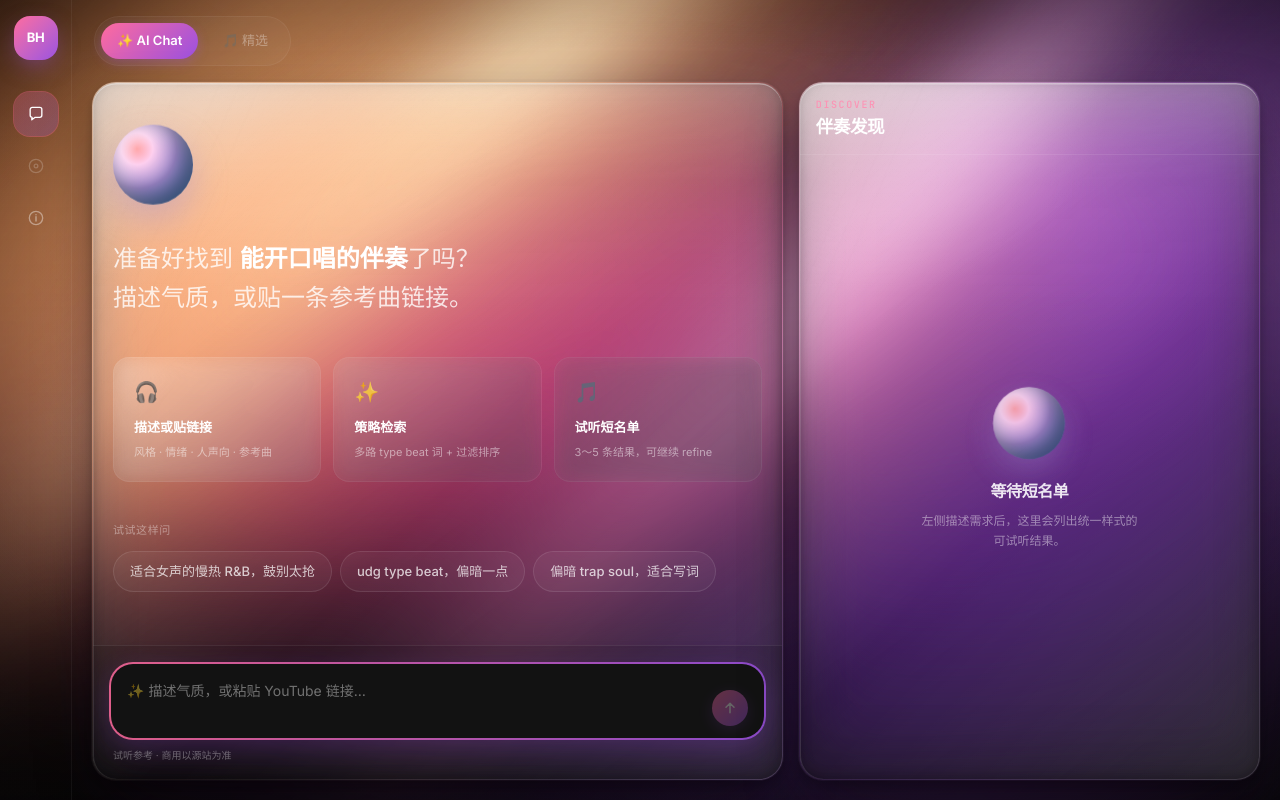
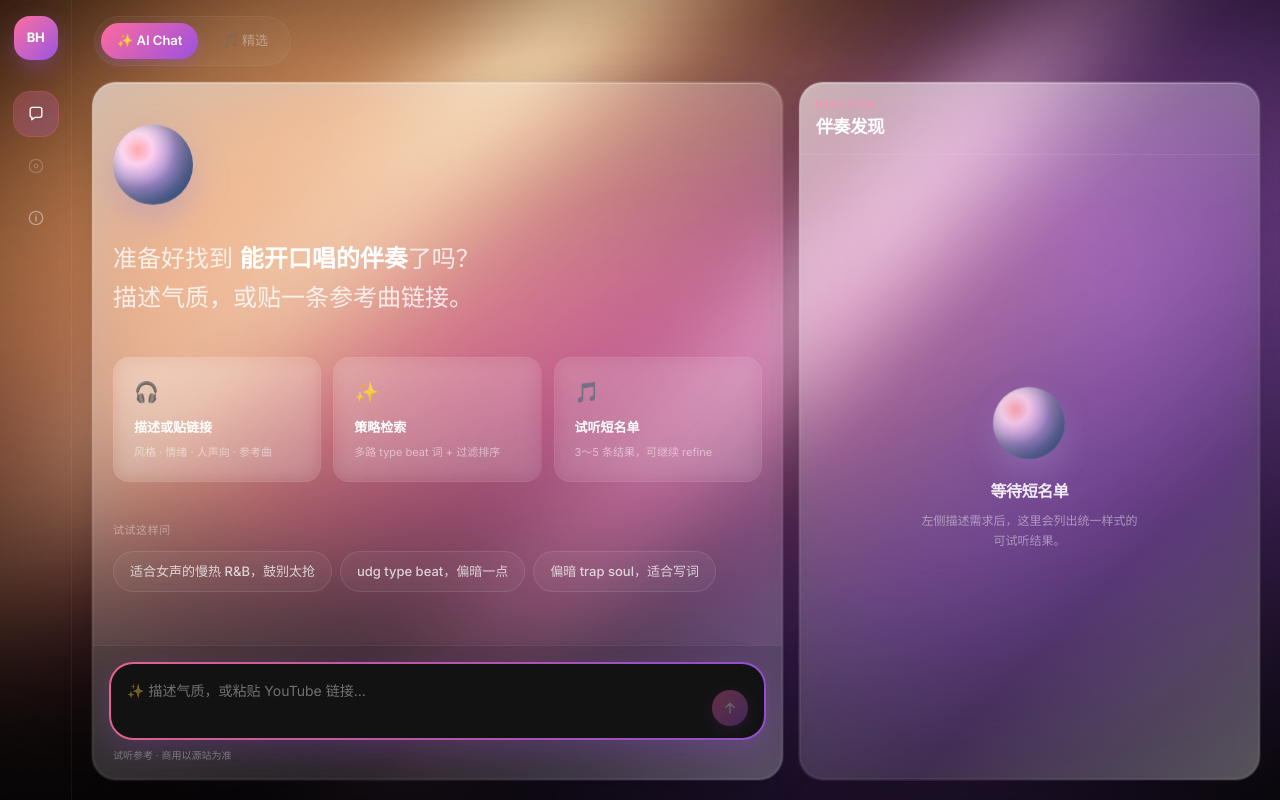
Before and after one commit to wax0629/waxlist, a Next.js app: page /chat in a window 1280 px wide. Built offline with nearby package versions, Linux system fonts and the light colour scheme.

Commit message:
Soften liquid glass: clear border, more transparent fill
Keep a visible gradient stroke rim; reduce fill, blur, and sheen so
aurora background carries color hierarchy through the panes.

```diff
--- a/src/app/globals.css
+++ b/src/app/globals.css
@@ -313,49 +313,43 @@ body {
   }
 }
 
-/* ——— Liquid glass pane — glossy / dimensional ——— */
+/*
+  Liquid glass panes — light, transparent.
+  Color hierarchy comes from the aurora behind; the card only frames it.
+*/
 .liquid-glass {
   position: relative;
   isolation: isolate;
   overflow: hidden;
   border-radius: 24px;
-  /* Fill + dual-tone border (bright top-left → dim bottom-right) */
+  /* Very light frosted fill + clear gradient stroke (描边) */
   background:
     linear-gradient(
-      145deg,
-      rgba(255, 255, 255, 0.14) 0%,
-      rgba(255, 255, 255, 0.05) 28%,
-      rgba(18, 14, 28, 0.22) 62%,
-      rgba(12, 10, 20, 0.28) 100%
+      165deg,
+      rgba(255, 255, 255, 0.06) 0%,
+      rgba(255, 255, 255, 0.02) 45%,
+      rgba(255, 255, 255, 0.035) 100%
     )
       padding-box,
     linear-gradient(
       135deg,
       rgba(255, 255, 255, 0.55) 0%,
-      rgba(255, 255, 255, 0.18) 28%,
-      rgba(255, 255, 255, 0.06) 55%,
-      rgba(255, 255, 255, 0.2) 100%
+      rgba(255, 255, 255, 0.22) 35%,
+      rgba(255, 255, 255, 0.1) 70%,
+      rgba(255, 255, 255, 0.28) 100%
     )
       border-box;
   border: 1px solid transparent;
-  backdrop-filter: blur(32px) saturate(180%);
-  -webkit-backdrop-filter: blur(32px) saturate(180%);
+  backdrop-filter: blur(18px) saturate(140%);
+  -webkit-backdrop-filter: blur(18px) saturate(140%);
   box-shadow:
-    /* lift off page */
-    0 4px 8px rgba(0, 0, 0, 0.2),
-    0 24px 56px -12px rgba(0, 0, 0, 0.55),
-    0 40px 80px -28px rgba(80, 30, 100, 0.25),
-    /* outer soft rim light */
-    0 0 0 1px rgba(255, 255, 255, 0.06),
-    /* inner specular edge */
-    inset 0 1.5px 0 rgba(255, 255, 255, 0.35),
-    inset 1px 0 0 rgba(255, 255, 255, 0.12),
-    inset 0 -2px 12px rgba(0, 0, 0, 0.28),
-    inset 0 -28px 48px rgba(0, 0, 0, 0.18);
+    0 12px 40px -16px rgba(0, 0, 0, 0.35),
+    0 0 0 1px rgba(255, 255, 255, 0.08),
+    inset 0 1px 0 rgba(255, 255, 255, 0.22);
   color: rgba(255, 255, 255, 0.95);
 }
 
-/* Top sheen band */
+/* Soft top rim only — no heavy gloss fill */
 .liquid-glass::before {
   content: "";
   position: absolute;
@@ -363,41 +357,24 @@ body {
   border-radius: inherit;
   pointer-events: none;
   z-index: 0;
-  background:
-    linear-gradient(
-      180deg,
-      rgba(255, 255, 255, 0.22) 0%,
-      rgba(255, 255, 255, 0.06) 14%,
-      transparent 38%
-    ),
-    radial-gradient(
-      ellipse 90% 55% at 18% 0%,
-      rgba(255, 255, 255, 0.28) 0%,
-      transparent 55%
-    );
-  opacity: 0.95;
+  background: linear-gradient(
+    180deg,
+    rgba(255, 255, 255, 0.1) 0%,
+    transparent 18%
+  );
+  opacity: 0.85;
 }
 
-/* Diagonal gloss streak (光泽) */
+/* Subtle edge ring via inset box; skip heavy diagonal sheen */
 .liquid-glass::after {
   content: "";
   position: absolute;
-  top: -40%;
-  left: -20%;
-  width: 70%;
-  height: 90%;
-  border-radius: 50%;
+  inset: 0;
+  border-radius: inherit;
   pointer-events: none;
   z-index: 0;
-  background: linear-gradient(
-    125deg,
-    rgba(255, 255, 255, 0.18) 0%,
-    rgba(255, 255, 255, 0.04) 35%,
-    transparent 60%
-  );
-  transform: rotate(-12deg);
-  filter: blur(8px);
-  opacity: 0.75;
+  box-shadow: inset 0 0 0 1px rgba(255, 255, 255, 0.06);
+  opacity: 1;
 }
 
 .liquid-glass > * {
```
